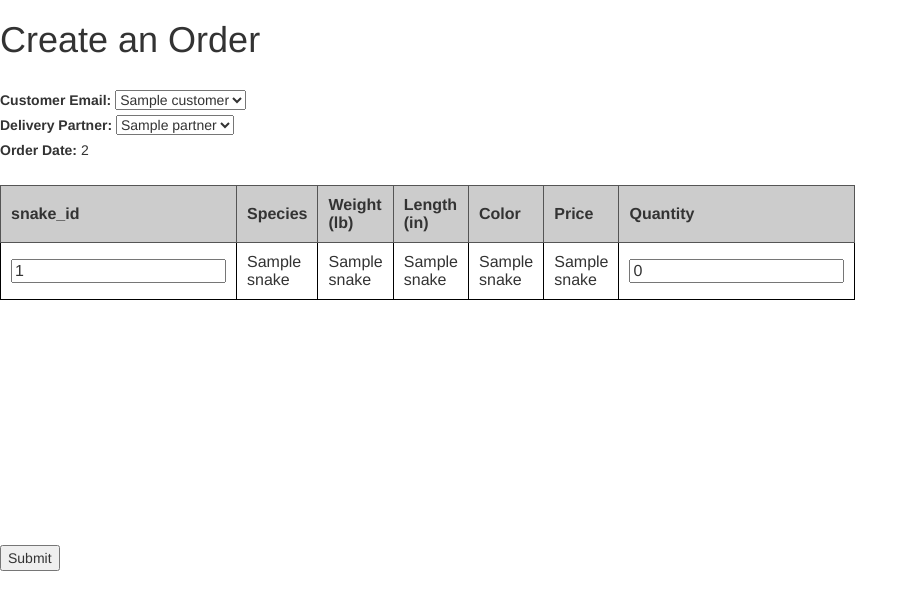
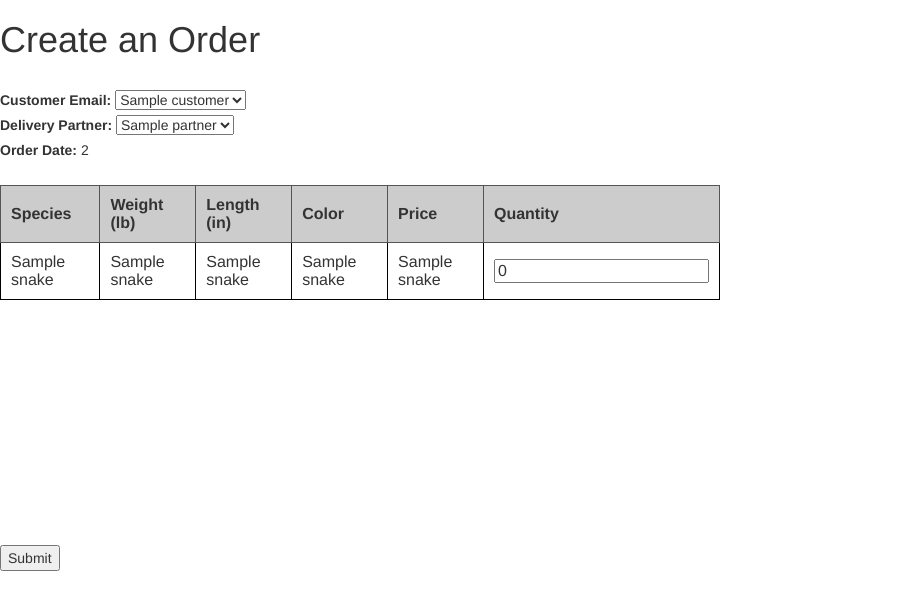
Before and after one commit to ryanjbharat/CS340, a Flask app: template templates/NewOrder.html in a window 1280 px wide. Shown: the part 52-662 px from the top of the page, without its empty margins (0-918 px from the left). Run offline with Flask 2, Linux system fonts and the light colour scheme; the template is opened without the code that fills it: most values are stand-ins (such as "Sample title", 1, 10 or a date in 2020); parts of the project's set-up code (start-up, migrations or seed data) failed here and were passed over; some libraries are stand-ins or nearby versions.

Commit message:
hide snake_id for New Order page

```diff
--- a/templates/NewOrder.html
+++ b/templates/NewOrder.html
@@ -41,7 +41,7 @@
             <table>
                 <thead>
                     <tr>
-                        <th>snake_id</th>
+                        <th hidden>snake_id</th>
                         <th>Species</th>
                         <th>Weight (lb)</th>
                         <th>Length (in)</th>
@@ -53,7 +53,7 @@
                 <tbody>
                     {% for snake in snakes %}
                         <tr>
-                            <td><input name="snakeid" value={{snake[0]}} readonly></td>
+                            <td hidden><input name="snakeid" value={{snake[0]}} readonly></td>
                             <td>{{snake[1]}}</td>
                             <td>{{snake[2]}}</td>
                             <td>{{snake[3]}}</td>
```
